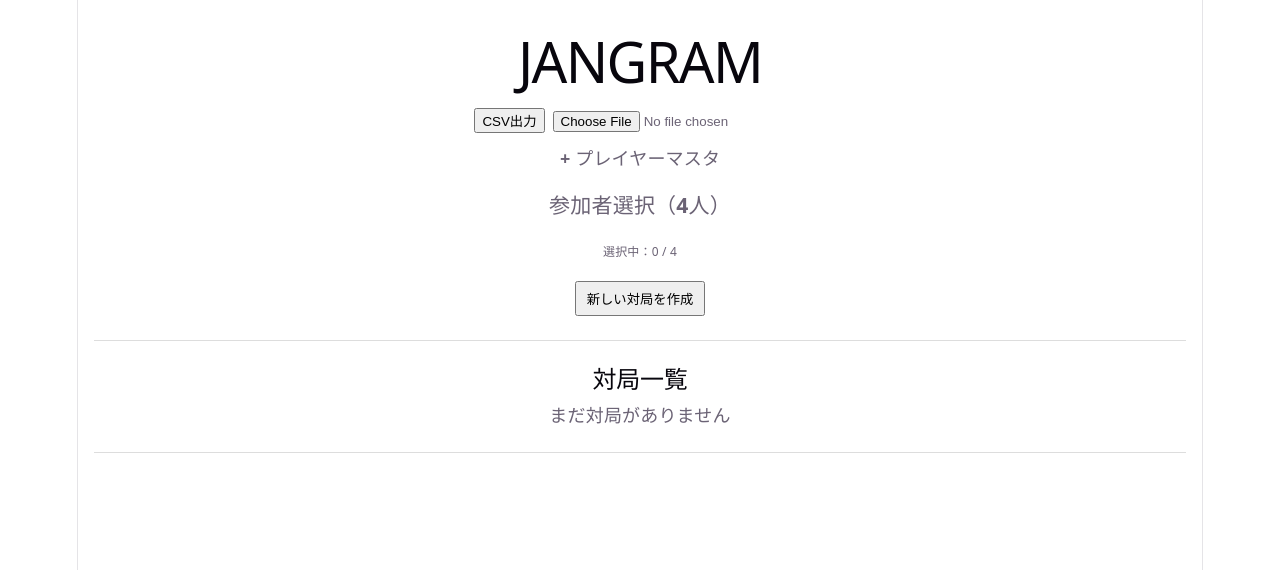
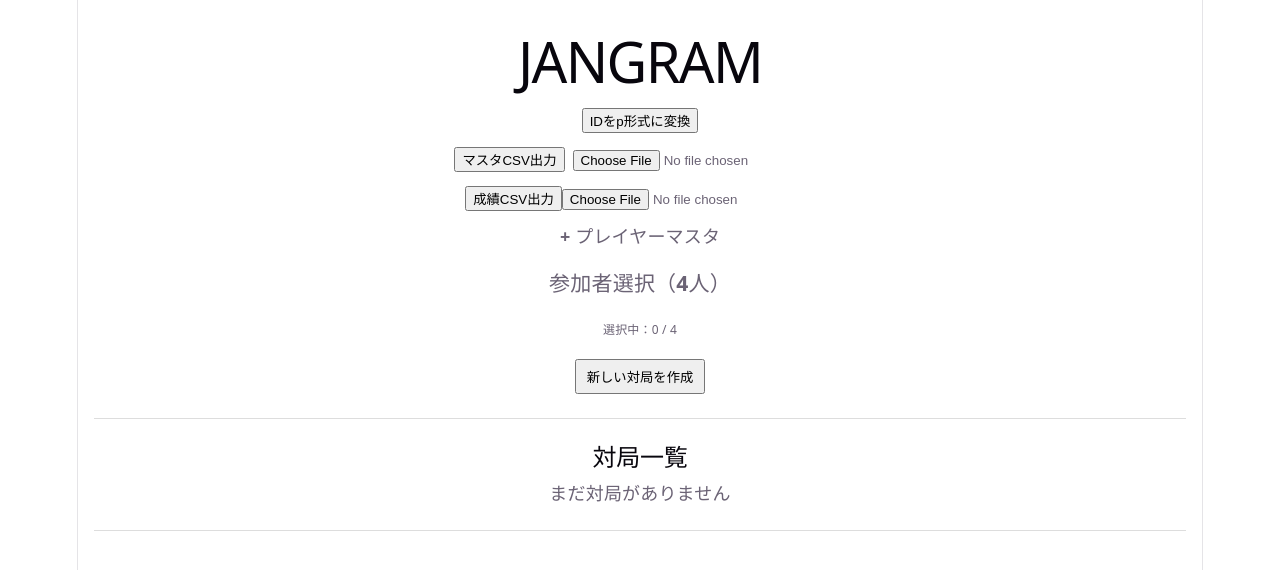
Before and after one commit to iizawild/jangram, a React (Vite) app in the folder jangram-app/: page / in a window 1280 px wide. Shown: the top 570 px of the page. Built offline with nearby package versions, Linux system fonts and the light colour scheme.

Commit message:
CSV入出力機能追加第二弾＆UUID卒業機能追加

```diff
--- a/jangram-app/src/App.tsx
+++ b/jangram-app/src/App.tsx
@@ -11,6 +11,14 @@ type PlayerMaster = {
   name: string
   shortName: string
   groupId: string
+}
+
+function generatePlayerId(existing: PlayerMaster[]) {
+  let i = 1
+  while (existing.some(p => p.id === `p${i}`)) {
+    i++
+  }
+  return `p${i}`
 }
 
 type Mode = "idle" | "edit"
@@ -1287,7 +1295,7 @@ function PlayerMasterSection({
     if (!newPlayerName.trim()) return
 
     const newPlayer: PlayerMaster = {
-      id: crypto.randomUUID(),
+      id: generatePlayerId(playerMaster),
       name: newPlayerName,
       shortName: newPlayerShort || newPlayerName,
       groupId: newPlayerGroupId
@@ -1756,43 +1764,364 @@ function App() {
   }
 
   // ========================
-  // CSV出力
+  // プレイヤーマスタCSV出力
   // ========================
-  function exportCSV() {
-    const data = JSON.stringify(sessions)
-
-    const blob = new Blob([data], { type: "text/csv;charset=utf-8;" })
+  function exportPlayerMasterCSV() {
+    const rows = ["id,name,shortName,groupId"]
+
+    playerMaster.forEach(p => {
+      rows.push([
+        p.id,
+        p.name,
+        p.shortName,
+        p.groupId
+      ].join(","))
+    })
+
+    const csv = rows.join("\n")
+
+    const blob = new Blob([csv], { type: "text/csv;charset=utf-8;" })
     const url = URL.createObjectURL(blob)
 
     const a = document.createElement("a")
     a.href = url
-    a.download = "jangram_sessions.csv"
+    a.download = "player_master.csv"
     a.click()
 
     URL.revokeObjectURL(url)
   }
 
   // ========================
-  // CSV読込
+  // プレイヤーマスタCSV読込（安全版）
   // ========================
-  function importCSV(file: File) {
+  function importPlayerMasterCSV(file: File) {
     const reader = new FileReader()
 
     reader.onload = (e) => {
       try {
+
+        // ✅ 追加
+        if (!confirm("プレイヤーマスタを上書きします。よろしいですか？")) {
+          return
+        }
+
         const text = e.target?.result as string
-        const parsed = JSON.parse(text)
-
-        setSessions(parsed)
-        setCurrentSession(null)
+
+        const lines = text
+          .split("\n")
+          .map(l => l.trim())
+          .filter(l => l)
+
+        const [, ...data] = lines
+
+        const players: PlayerMaster[] = data.map(line => {
+          const [id, name, shortName, groupId] =
+            line.split(",").map(s => s.trim())
+
+          if (!id || !name) {
+            console.warn("マスタ不正行:", line)
+            return null
+          }
+
+          return {
+            id,
+            name,
+            shortName: shortName || name,
+            groupId: groupId || "1"
+          }
+        }).filter((p): p is PlayerMaster => p !== null)
+
+        setPlayerMaster(players)
 
       } catch (err) {
-        alert("CSV読み込み失敗")
+        alert("プレイヤーマスタ読込失敗")
         console.error(err)
       }
     }
 
     reader.readAsText(file)
+  }
+
+  // ========================
+  // 成績CSV出力
+  // ========================
+  function exportMatchResultsCSV() {
+    const rows: string[] = []
+
+    rows.push("sessionId,title,date,location,round,player,rawScore,point")
+
+    sessions.forEach(session => {
+      session.rounds.forEach((round, roundIndex) => {
+
+        const results = recalcRound(round.scores)
+
+        results.forEach(r => {
+          rows.push([
+            session.id,
+            session.title,
+            session.date,
+            session.location ?? "",
+            roundIndex + 1,
+            r.player.id,
+            r.rawScore,
+            r.point.toFixed(1)
+          ].join(","))
+        })
+
+      })
+    })
+
+    const csv = rows.join("\n")
+
+    const blob = new Blob([csv], { type: "text/csv;charset=utf-8;" })
+    const url = URL.createObjectURL(blob)
+
+    const a = document.createElement("a")
+    a.href = url
+    a.download = "match_results.csv"
+    a.click()
+
+    URL.revokeObjectURL(url)
+  }
+
+
+  // ========================
+  // 成績CSV読込（完全安全版）
+  // ========================
+  function importMatchResultsCSV(file: File) {
+    const reader = new FileReader()
+
+    reader.onload = (e) => {
+      try {
+
+        // ✅ ★ここ追加（最初に書く）
+        if (!confirm("現在の成績データをすべて上書きします。よろしいですか？")) {
+          return
+        }
+
+        const text = e.target?.result as string
+
+        const lines = text
+          .split("\n")
+          .map(l => l.trim())
+          .filter(l => l)
+
+        const [, ...data] = lines
+
+        const masterMap = Object.fromEntries(
+          playerMaster.map(p => [p.id, p])
+        )
+
+        const sessionMap: Record<string, Session> = {}
+
+        data.forEach(line => {
+
+          const parts = line.split(",").map(s => s.trim())
+
+          if (parts.length < 7) {
+            console.warn("列不足:", line)
+            return
+          }
+
+
+          const [
+            sessionId,
+            title,
+            date,
+            location,
+            roundStr,
+            playerId,
+            rawScoreStr
+          ] = parts
+
+          if (!sessionId) {
+            console.warn("sessionIdなし:", line)
+            return
+          }
+
+          const roundIndex = Number(roundStr) - 1
+          const rawScore = Number(rawScoreStr)
+
+          // ✅ 数値チェック
+          if (isNaN(roundIndex) || isNaN(rawScore)) {
+            console.warn("数値不正:", line)
+            return
+          }
+
+          if (!sessionMap[sessionId]) {
+            sessionMap[sessionId] = {
+              id: sessionId,
+              title: title || "CSV取込",
+              date,
+              location: location || "",
+              players: [],
+              rounds: [],
+              settlement: {
+                rateYenPerPt: 50,
+                tableFee: 0,
+                foodFee: {}
+              }
+            }
+          }
+
+          const session = sessionMap[sessionId]
+
+          // ✅ プレイヤーマスタ連携
+          if (!session.players.find(p => p.id === playerId)) {
+
+            const master = masterMap[playerId]
+
+            if (!master) {
+              console.warn("マスタ未登録:", playerId)
+            }
+
+            session.players.push({
+              id: playerId,
+              name: master?.shortName ?? playerId
+            })
+
+            session.settlement.foodFee[playerId] = 0
+          }
+
+          // ✅ ラウンド生成
+          if (!session.rounds[roundIndex]) {
+            session.rounds[roundIndex] = {
+              scores: {}
+            }
+          }
+
+          session.rounds[roundIndex].scores[playerId] = {
+            value: rawScore,
+            updatedAt: Date.now()
+          }
+
+        })
+
+        // ✅ 4人揃ってないラウンド排除
+        Object.values(sessionMap).forEach(session => {
+          session.rounds = session.rounds.filter(round =>
+            Object.keys(round.scores).length === 4
+          )
+        })
+
+        const newSessions = Object.values(sessionMap)
+
+        setSessions(newSessions)
+        setCurrentSession(null)
+
+      } catch (err) {
+        alert("成績CSV読み込み失敗")
+        console.error(err)
+      }
+    }
+
+    reader.readAsText(file)
+  }
+
+  function convertPlayerIdsToSimple() {
+    if (!confirm("プレイヤーIDを p1, p2… に変換します。よろしいですか？")) {
+      return
+    }
+
+    // ===== ① IDマップ作成 =====
+    const idMap: Record<string, string> = {}
+
+    playerMaster.forEach((p, index) => {
+      idMap[p.id] = `p${index + 1}`
+    })
+
+    console.log("ID変換マップ", idMap)
+
+    // ===== ② プレイヤーマスタ変換 =====
+    const newPlayerMaster = playerMaster.map(p => ({
+      ...p,
+      id: idMap[p.id]
+    }))
+
+    // ===== ③ セッション変換 =====
+    const newSessions = sessions.map(session => {
+
+      // プレイヤー
+      const newPlayers = session.players.map(p => ({
+        ...p,
+        id: idMap[p.id]
+      }))
+
+      // ラウンド
+      const newRounds = session.rounds.map(round => {
+
+        // scores変換
+        const newScores: Record<string, ScoreState> = {}
+
+        Object.entries(round.scores).forEach(([oldId, score]) => {
+          const newId = idMap[oldId]
+          if (newId) {
+            newScores[newId] = score
+          }
+        })
+
+        // events変換
+        const newEvents = round.events && {
+          tobashi: round.events.tobashi?.map(t => ({
+            by: { ...t.by, id: idMap[t.by.id] },
+            targets: t.targets.map(x => ({
+              ...x,
+              id: idMap[x.id]
+            }))
+          })),
+
+          yakuman: round.events.yakuman?.map(y => ({
+            ...y,
+            winner: { ...y.winner, id: idMap[y.winner.id] },
+            dealer: y.dealer
+              ? { ...y.dealer, id: idMap[y.dealer.id] }
+              : undefined,
+            discarder: y.discarder
+              ? { ...y.discarder, id: idMap[y.discarder.id] }
+              : undefined,
+            responsibility: y.responsibility
+              ? { ...y.responsibility, id: idMap[y.responsibility.id] }
+              : undefined,
+            directPoints: y.directPoints && Object.fromEntries(
+              Object.entries(y.directPoints).map(([oldId, val]) => [
+                idMap[oldId],
+                val
+              ])
+            )
+          }))
+        }
+
+        return {
+          scores: newScores,
+          ...(newEvents ? { events: newEvents } : {})
+        }
+      })
+
+      // settlement.foodFee変換
+      const newFoodFee = Object.fromEntries(
+        Object.entries(session.settlement.foodFee).map(([oldId, val]) => [
+          idMap[oldId],
+          val
+        ])
+      )
+
+      return {
+        ...session,
+        players: newPlayers,
+        rounds: newRounds,
+        settlement: {
+          ...session.settlement,
+          foodFee: newFoodFee
+        }
+      }
+    })
+
+    // ===== ④ セット =====
+    setPlayerMaster(newPlayerMaster)
+    setSessions(newSessions)
+    setCurrentSession(null)
+
+    alert("ID変換完了！")
   }
 
   /* ========= 画面描画 ========= */
@@ -1801,8 +2130,14 @@ function App() {
       <h1>JANGRAM</h1>
 
       <div style={{ marginBottom: "12px" }}>
-        <button onClick={exportCSV} style={{ marginRight: "8px" }}>
-          CSV出力
+        <button onClick={convertPlayerIdsToSimple}>
+          IDをp形式に変換
+        </button>
+      </div>
+
+      <div style={{ marginBottom: "12px" }}>
+        <button onClick={exportPlayerMasterCSV} style={{ marginRight: "8px" }}>
+          マスタCSV出力
         </button>
 
         <input
@@ -1810,7 +2145,22 @@ function App() {
           accept=".csv"
           onChange={(e) => {
             const file = e.target.files?.[0]
-            if (file) importCSV(file)
+            if (file) importPlayerMasterCSV(file)
+          }}
+        />
+      </div>
+
+      <div style={{ marginBottom: "12px" }}>
+        <button onClick={exportMatchResultsCSV}>
+          成績CSV出力
+        </button>
+
+        <input
+          type="file"
+          accept=".csv"
+          onChange={(e) => {
+            const file = e.target.files?.[0]
+            if (file) importMatchResultsCSV(file)
           }}
         />
       </div>
```
